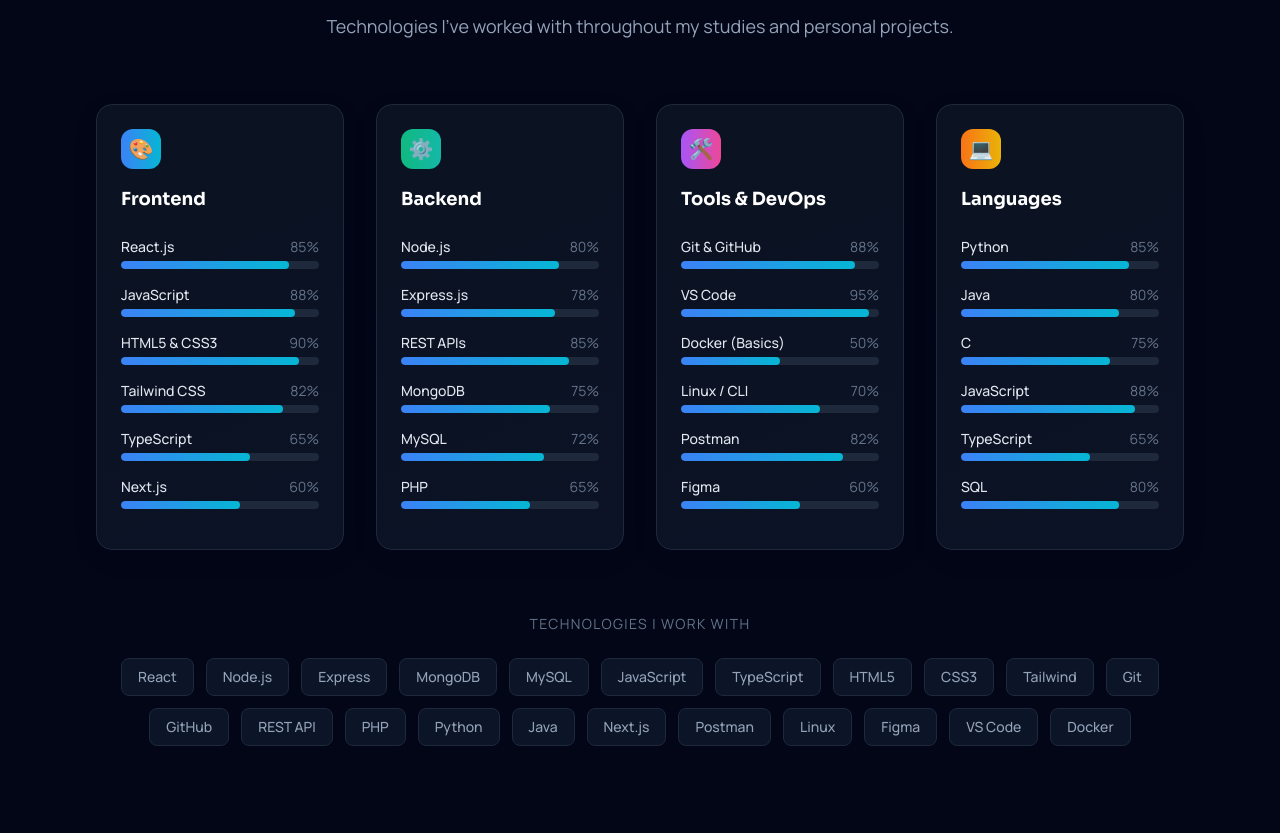
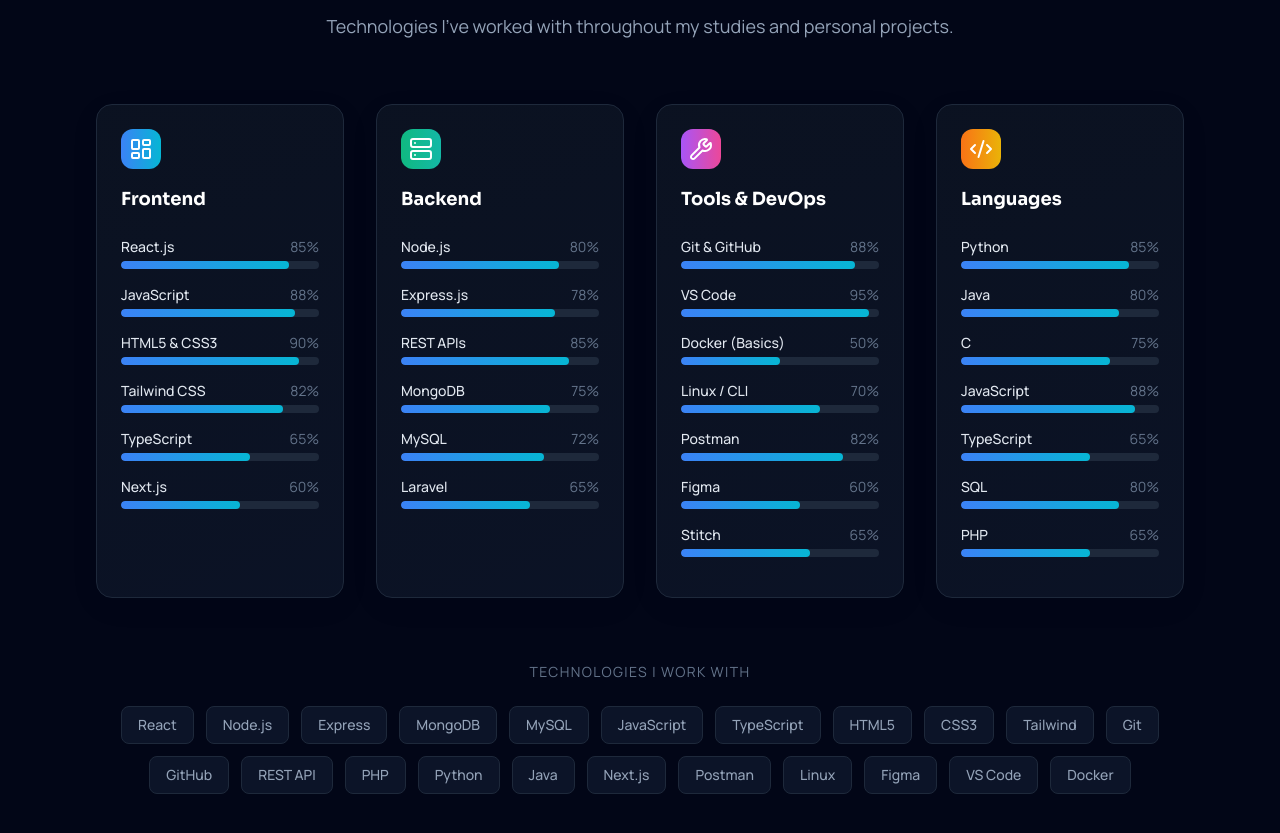
Before and after one commit to SanmuganathanLathusan/My-Portfolio, a React (Vite) app: page / in a window 1280 px wide. Shown: the part 2260-3093 px from the top of the page. Built offline with nearby package versions, Linux system fonts and the light colour scheme.

Commit message:
modified   src/components/Skills.jsx

```diff
--- a/src/components/Skills.jsx
+++ b/src/components/Skills.jsx
@@ -1,7 +1,9 @@
+import { LayoutDashboard, Server, Wrench, Code2 } from 'lucide-react'
+
 const skillCategories = [
   {
     title: 'Frontend',
-    icon: '🎨',
+    icon: <LayoutDashboard className="text-white" size={24} />,
     color: 'from-blue-500 to-cyan-500',
     skills: [
       { name: 'React.js', level: 85 },
@@ -14,7 +16,7 @@
   },
   {
     title: 'Backend',
-    icon: '⚙️',
+    icon: <Server className="text-white" size={24} />,
     color: 'from-emerald-500 to-teal-500',
     skills: [
       { name: 'Node.js', level: 80 },
@@ -22,12 +24,12 @@
       { name: 'REST APIs', level: 85 },
       { name: 'MongoDB', level: 75 },
       { name: 'MySQL', level: 72 },
-      { name: 'PHP', level: 65 },
+      { name: 'Laravel', level: 65 },
     ]
   },
   {
     title: 'Tools & DevOps',
-    icon: '🛠️',
+    icon: <Wrench className="text-white" size={24} />,
     color: 'from-purple-500 to-pink-500',
     skills: [
       { name: 'Git & GitHub', level: 88 },
@@ -36,11 +38,12 @@
       { name: 'Linux / CLI', level: 70 },
       { name: 'Postman', level: 82 },
       { name: 'Figma', level: 60 },
+      { name: 'Stitch', level: 65 },
     ]
   },
   {
     title: 'Languages',
-    icon: '💻',
+    icon: <Code2 className="text-white" size={24} />,
     color: 'from-orange-500 to-yellow-500',
     skills: [
       { name: 'Python', level: 85 },
@@ -49,6 +52,7 @@
       { name: 'JavaScript', level: 88 },
       { name: 'TypeScript', level: 65 },
       { name: 'SQL', level: 80 },
+      { name: 'PHP', level: 65 },
     ]
   }
 ]
```
